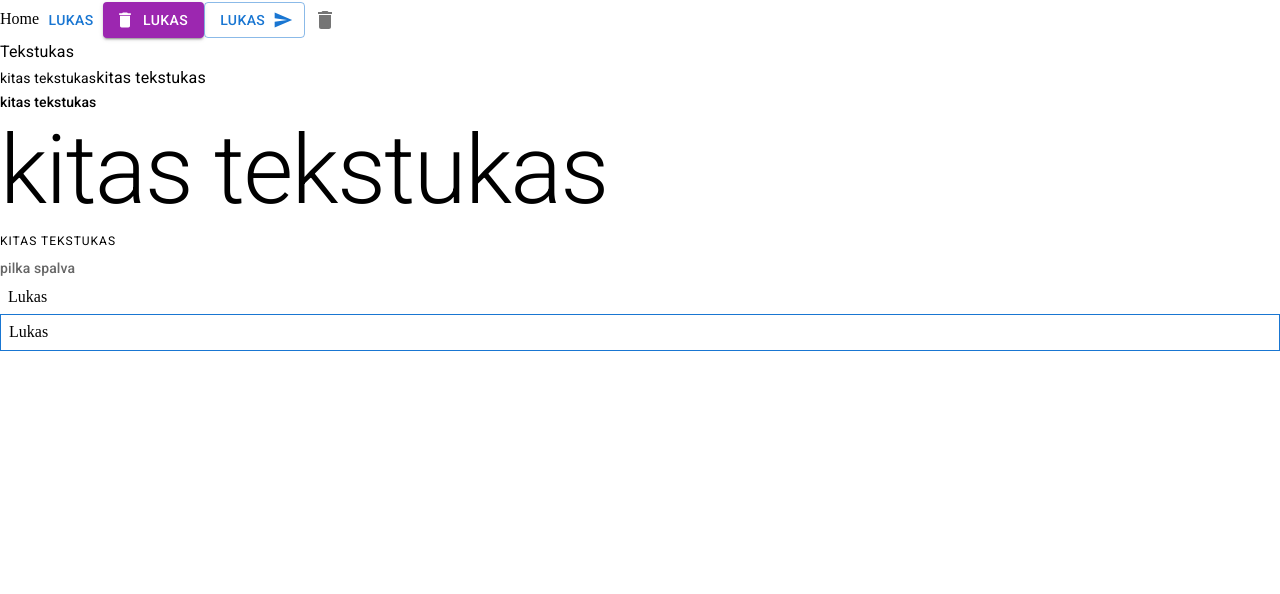
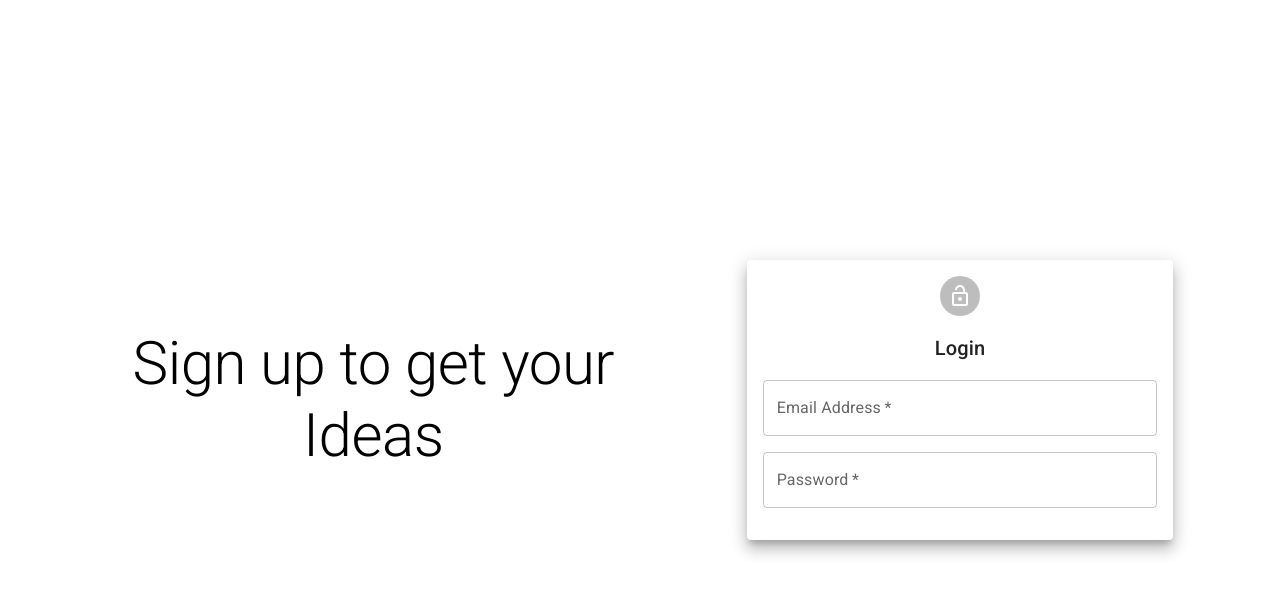
Before and after one commit to Lukasnvc/interest-mui, a React (Vite) app: page / in a window 1280 px wide. Shown: the top 594 px of the page. Built offline with nearby package versions, Linux system fonts and the light colour scheme.

Commit message:
Add Auth routes, login page

```diff
--- a/src/App.tsx
+++ b/src/App.tsx
@@ -1,10 +1,13 @@
 import AllRoutes from "./routes/AllRoutes";
+import { UserProvider } from "./context/UserContext";
 
 type Props = {}
 
 const App = (props: Props) => {
   return (
-      <AllRoutes/>
+    <UserProvider>
+      <AllRoutes />
+      </UserProvider>
   )
 }
 
--- /dev/null
+++ b/src/components/layouts/AuthLayouts.tsx
@@ -0,0 +1,44 @@
+import { Grid, Typography } from '@mui/material';
+
+import { ReactNode } from 'react';
+
+type Props = {
+  children: ReactNode
+}
+
+const AuthLayouts = ({children}: Props) => {
+  return (
+    <Grid
+      container
+      justifyContent='center'
+      alignItems='center'
+      height='100vh'
+    >
+      <Grid
+        item
+        xs={12}
+        md={7}
+      >
+        <Typography
+          variant='h2'
+          textAlign='center'
+          padding={8}
+        >
+          Sign up to get your Ideas
+        </Typography>
+      </Grid>
+      <Grid
+        item
+        xs={12}
+        md={4}
+      >
+        {children}
+      </Grid>
+      <Grid
+        item
+        xs={1} />
+    </Grid>
+  )
+}
+
+export default AuthLayouts
--- a/src/components/Layout.tsx
+++ b/src/components/layouts/MainLayout.tsx
@@ -4,7 +4,7 @@ type Props = {
   children: ReactNode
 }
 
-const Layout = ({children}: Props) => {
+const MainLayout = ({children}: Props) => {
   return (
     <>
     {children}
@@ -12,4 +12,4 @@ const Layout = ({children}: Props) => {
   )
 }
 
-export default Layout
+export default MainLayout
--- /dev/null
+++ b/src/context/UserContext.tsx
@@ -0,0 +1,33 @@
+import { PropsWithChildren, createContext } from "react";
+
+import { User } from "../types/user";
+import { useLocalStorage } from "../hooks/localStorage";
+
+const UserContext = createContext<{
+  user: User | null;
+  setUser: (user: User) => void;
+  isLoggedIn: boolean;
+  handleLogOut: () => void;
+}>({
+  user: null,
+  setUser: () => {},
+  isLoggedIn: false,
+  handleLogOut: () => {},
+});
+
+const UserProvider = ({ children }: PropsWithChildren) => {
+  const [user, setUser] = useLocalStorage<User | null>("user", null);
+
+  const isLoggedIn = !!user;
+
+  const handleLogOut = () => {
+    setUser(null);
+  };
+
+  return (
+    <UserContext.Provider value={{ user, isLoggedIn, setUser, handleLogOut }}>
+      {children}
+    </UserContext.Provider>
+  );
+};
+export { UserContext, UserProvider };
--- /dev/null
+++ b/src/hooks/localStorage.ts
@@ -0,0 +1,32 @@
+import { useState } from "react";
+
+export const useLocalStorage = <T>(key: string, initialValue: T) => {
+  const [storedValue, setStoredValue] = useState<T>(() => {
+    if (typeof window === "undefined") {
+      return initialValue;
+    }
+    try {
+      const item = window.localStorage.getItem(key);
+
+      return item ? JSON.parse(item) : initialValue;
+    } catch (error) {
+      console.log(error);
+      return initialValue;
+    }
+  });
+
+  const setValue = (value: T | ((val: T) => T)) => {
+    try {
+      const valueToStore = value instanceof Function ? value(storedValue) : value;
+
+      setStoredValue(valueToStore);
+
+      if (typeof window !== "undefined") {
+        window.localStorage.setItem(key, JSON.stringify(valueToStore));
+      }
+    } catch (error) {
+      console.log(error);
+    }
+  };
+  return [storedValue, setValue] as const;
+};
--- /dev/null
+++ b/src/pages/login/Login.tsx
@@ -0,0 +1,33 @@
+import { Avatar, Box, Grid, Paper, TextField, Typography } from "@mui/material";
+
+import LockOpenIcon from '@mui/icons-material/LockOpen';
+
+const Login = () => {
+  return (
+    <Paper
+    elevation={10}
+    >
+      <Box
+      padding={2}
+      >
+        <Grid
+          container
+        justifyContent='center'>
+          <Avatar><LockOpenIcon/></Avatar>
+        </Grid>
+        <Typography
+          variant="h6"
+          textAlign='center'
+          my={2 }
+        >
+          Login
+        </Typography>
+        <TextField label="Email Address" sx={{ mb: 2 }} fullWidth required />
+        <TextField type='password' label="Password" sx={{mb:2}} fullWidth required/>
+
+      </Box>
+    </Paper>
+  )
+}
+
+export default Login
--- a/src/routes/AllRoutes.tsx
+++ b/src/routes/AllRoutes.tsx
@@ -1,24 +1,35 @@
-import { Route, Routes as RoutesWrapper } from 'react-router-dom';
+import { Navigate, Route, Routes as RoutesWrapper } from "react-router-dom";
+import { authLayoutRoutes, mainLayoutRoutes } from "./consts";
 
-import { mainLayoutRoutes } from './consts';
+import { UserContext } from "../context/UserContext";
+import { useContext } from "react";
 
-function AllRoutes() {
-  const {routes, Layout} = mainLayoutRoutes
+const Routes = () => {
+  const { isLoggedIn } = useContext(UserContext);
+  const { Layout, routes } = isLoggedIn ? mainLayoutRoutes : authLayoutRoutes;
   return (
     <RoutesWrapper>
-      {routes.map(({ path, Component, title }) => (
+      {routes.map(({ path, Component }) => (
         <Route
           key={path}
           path={path}
           element={
             <Layout>
-              <Component/>
+              <Component />
+            </Layout>
+          }
+        />
+      ))}
+      <Route
+        path="*"
+        element={
+          <Layout>
+            <Navigate to={{ pathname: "/" }} />
           </Layout>
         }
-        />
-      ))}
+      />
     </RoutesWrapper>
-  )
-}
+  );
+};
 
-export default AllRoutes
+export default Routes;
--- a/src/routes/consts.ts
+++ b/src/routes/consts.ts
@@ -1,17 +1,28 @@
+import AuthLayouts from "../components/layouts/AuthLayouts";
 import Examples from "../pages/examples/Examples";
 import Home from "../pages/home/Home";
-import Layout from "../components/Layout";
+import Login from "../pages/login/Login";
+import MainLayout from "../components/layouts/MainLayout";
 import Pin from "../pages/pin/Pin";
 
 export const HOME_PATH = '/';
 export const PIN_PATH = '/pin';
-export const EXAMPLES_PATH = '/examples'
+export const EXAMPLES_PATH = '/examples';
 
 export const mainLayoutRoutes = {
-  Layout: Layout,
+  Layout: MainLayout,
   routes: [
     { path: HOME_PATH, Component: Home, title: 'Home' },
     { path: PIN_PATH, Component: Pin, title: 'Pin' },
-    { path: EXAMPLES_PATH, Component: Examples, title: 'Examples'}
+    { path: EXAMPLES_PATH, Component: Examples, title: 'Examples' }
   ]
 }
+
+export const LOGIN_PATH = '/';
+
+export const authLayoutRoutes = {
+  Layout: AuthLayouts,
+  routes: [
+    { path: LOGIN_PATH, Component: Login, title: 'login'}
+  ]
+}
--- /dev/null
+++ b/src/types/user.ts
@@ -0,0 +1,4 @@
+export type User = {
+  email: string,
+  password: string
+}
```
Also changed, not shown: src/routes/routeTypes.ts (added, +8 -0 lines).
